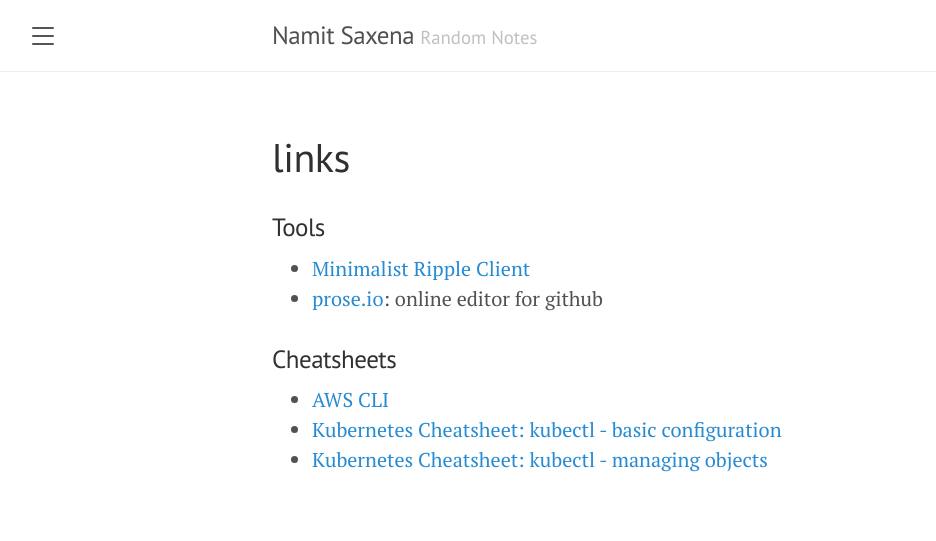
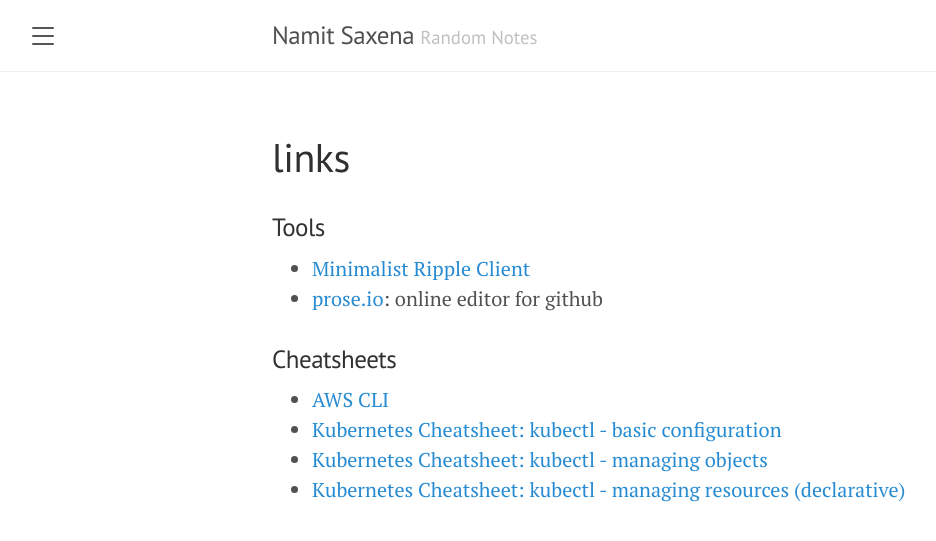
Before and after one commit to namitsaxena/namitsaxena.github.io, a Jekyll site: the page built from _notes/links.md, in a window 1280 px wide. Shown: the top 541 px of the page, without its empty margins (8-944 px from the left). Built offline with Jekyll 4.4.1, drawn with Linux system fonts in a browser that asks for light colours; nearby versions of some CDN libraries.

Commit message:
Update links.md

```diff
--- a/_notes/links.md
+++ b/_notes/links.md
@@ -15,3 +15,4 @@ published: true
 * [AWS CLI](http://pages.namitsaxena.com/notes/aws_cli/)
 * [Kubernetes Cheatsheet: kubectl - basic configuration](http://blog.namitsaxena.com/notes/kubernetes-cheat-sheet-basic-configuration/)
 * [Kubernetes Cheatsheet: kubectl - managing objects](http://blog.namitsaxena.com/notes/kubernetes_cheatsheet_2/)
+* [Kubernetes Cheatsheet: kubectl - managing resources (declarative)](http://blog.namitsaxena.com/notes/kubernetes_cheatsheet_3/)
```
